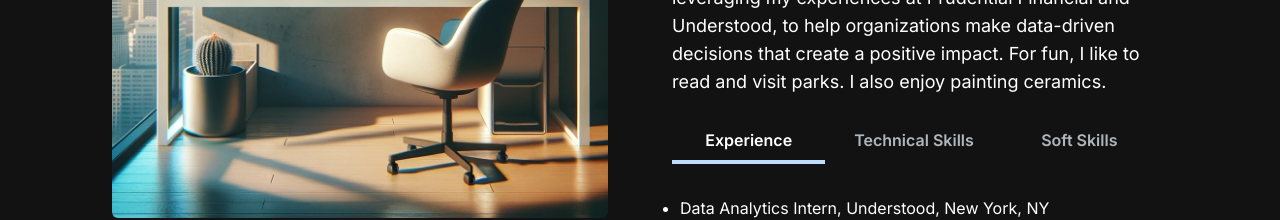
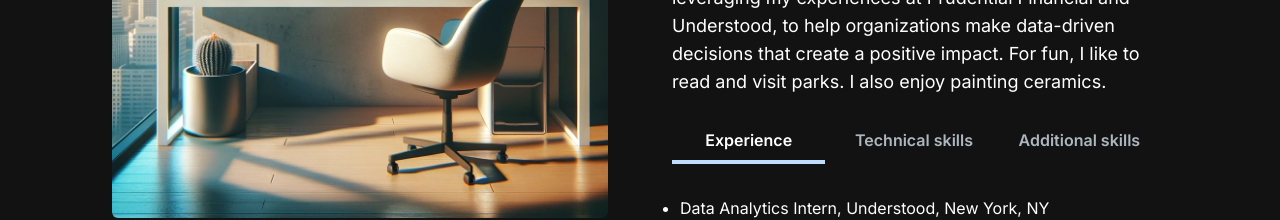
Before and after one commit to michellebau/portfolio, a Next.js app: page / in a window 1280 px wide. Shown: the part 1060-1280 px from the top of the page. Built offline with nearby package versions, Linux system fonts and the light colour scheme.

Commit message:
updated tab names

```diff
--- a/src/app/components/AboutSection.jsx
+++ b/src/app/components/AboutSection.jsx
@@ -38,7 +38,7 @@ const TAB_DATA = [
     ),
   },
   {
-    title: "Relevant experience",
+    title: "Experience",
     id: "experience",
     content: (
       <ul className="list-disc pl-2">
@@ -82,14 +82,14 @@ const AboutSection = () => {
               active={tab === "skills"}
             >
               {" "}
-              Technical Skills{" "}
+              Technical skills{" "}
             </TabButton>
             <TabButton
               selectTab={() => handleTabChange("s_skills")}
               active={tab === "s_skills"}
             >
               {" "}
-              Soft Skills{" "}
+              Additional skills{" "}
             </TabButton>
           </div>
           <div className="mt-8">
```
